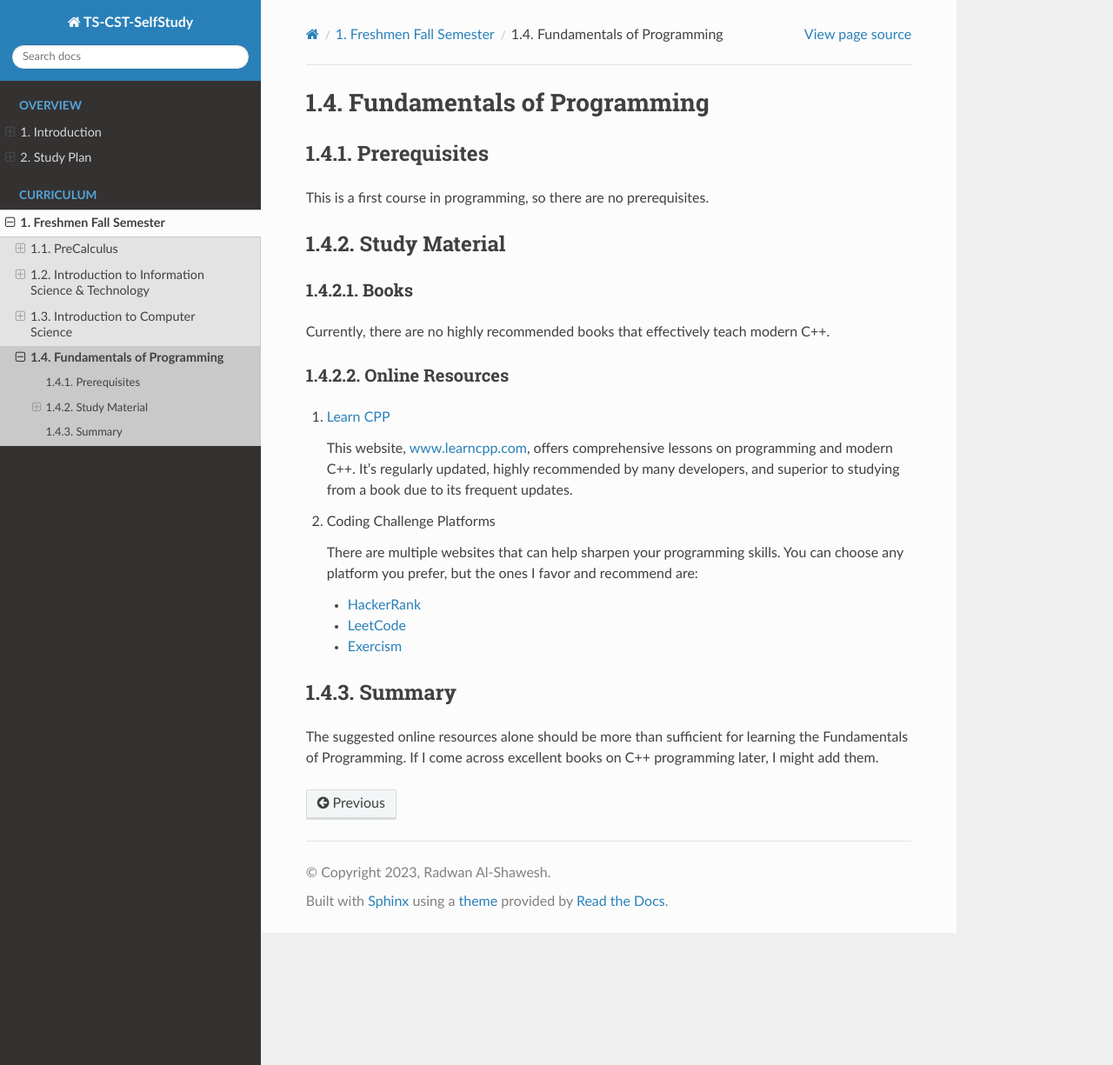
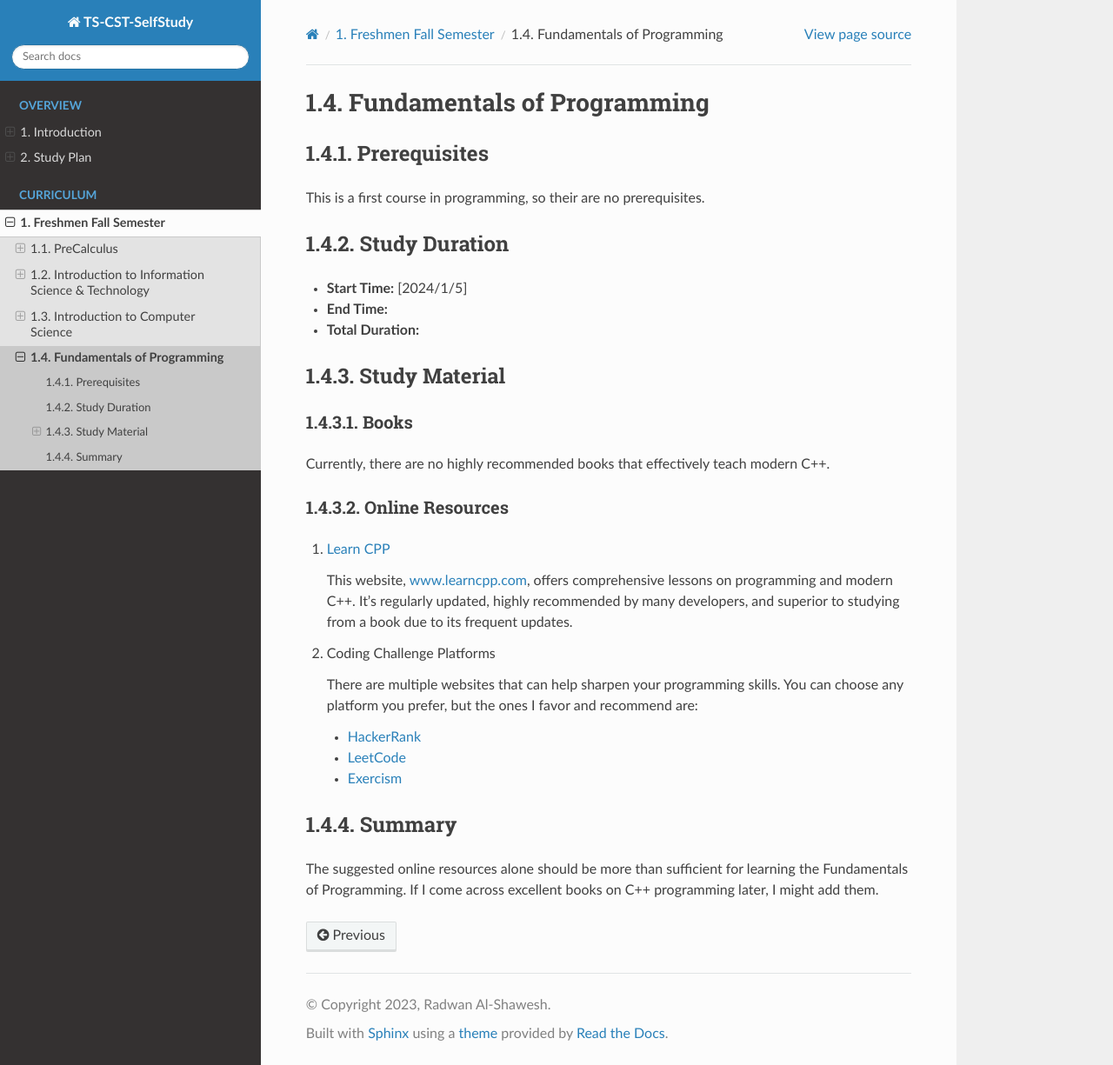
Before and after one commit to radwanCS/Tsinghua-CS-SelfStudy, a Sphinx documentation site: the page built from docs/source/content/freshmen_1/fundamentals_of_programming/fundamentals_of_progamming.rst, in a window 1280 px wide and 1225 px high. Shown: the whole window at 87% size. Built offline with Sphinx 7.4.7 and the Read the Docs theme 2.0.0, drawn with Linux system fonts in a browser that asks for light colours.

Commit message:
added study durations

```diff
--- a/docs/source/content/freshmen_1/fundamentals_of_programming/fundamentals_of_progamming.rst
+++ b/docs/source/content/freshmen_1/fundamentals_of_programming/fundamentals_of_progamming.rst
@@ -4,7 +4,14 @@ Fundamentals of Programming
 Prerequisites
 -------------
 
-This is a first course in programming, so there are no prerequisites.
+This is a first course in programming, so their are no prerequisites.
+
+Study Duration
+--------------
+
+- **Start Time:** [2024/1/5]
+- **End Time:**
+- **Total Duration:**
 
 Study Material
 --------------
--- a/docs/source/content/freshmen_1/intro_CS/intro_cs.rst
+++ b/docs/source/content/freshmen_1/intro_CS/intro_cs.rst
@@ -5,6 +5,13 @@ Prerequisites
 -------------
 
 No prerequisites are required.
+
+Study Duration
+--------------
+
+- **Start Time:** [2023/9/14]
+- **End Time:** [2024/1/18]
+- **Total Duration:** 4 months
 
 Study Material
 --------------
@@ -31,4 +38,5 @@ Books
 Summary
 -------
 
-The book alone should be sufficient, but you can also refer to `THU-CST-Cracker <https://rekcarc-tsc-uht.readthedocs.io/>`_ for additional materials such as past exam papers, syllabus, and more.
+The book alone should be sufficient, but you can also refer to `THU-CST-Cracker <https://rekcarc-tsc-uht.readthedocs.io/>`_ for additional materials such
+as past exam papers, syllabus, and more.
--- a/docs/source/content/freshmen_1/intro_IS_and_IT/intro_IS_and_IT.rst
+++ b/docs/source/content/freshmen_1/intro_IS_and_IT/intro_IS_and_IT.rst
@@ -5,6 +5,13 @@ Prerequisites
 -------------
 
 No foundational knowledge is required for this course.
+
+Study Duration
+--------------
+
+- **Start Time:** [2023/9/1]
+- **End Time:** [2023/9/30]
+- **Total Duration:** 1 month
 
 Study Material
 --------------
@@ -23,4 +30,5 @@ Books
 Tips and Guidelines
 -------------------
 
-This is an introductory course aimed at helping you differentiate between information science, information systems, and information technology. Aim to understand the meaning of each and develop an overall understanding of these domains.
+This is an introductory course aimed at helping you differentiate between information science, information systems, and information technology.
+Aim to understand the meaning of each and develop an overall understanding of these domains.
--- a/docs/source/content/freshmen_1/precalculus/precalculus.rst
+++ b/docs/source/content/freshmen_1/precalculus/precalculus.rst
@@ -5,6 +5,13 @@ Prerequisites
 -------------
 
 High school Maths
+
+Study Duration
+--------------
+
+- **Start Time:** [2023/9/1]
+- **End Time:**
+- **Total Duration:**
 
 Study Material
 --------------
--- a/docs/source/introduction.rst
+++ b/docs/source/introduction.rst
@@ -46,6 +46,10 @@ Considering the approach in this guide, the program duration is estimated to ran
 Individuals may finish all courses in 3, 4, or even 5 years, allowing flexibility and self-pacing.
 
 For those you want to follow a strict timeline The recommended duration falls within the range of 3-4 years.
+
+In each course, I have noted the dates when I began and completed the course, along with the duration it took.
+Please note that the provided duration is just an estimate, as you may finish earlier or take much longer, depending on your pace.
+This information is included for my personal progress tracking and to serve as a reference for visitors and readers of this guide.
 
 Basic Credit Requirements
 -------------------------
```
